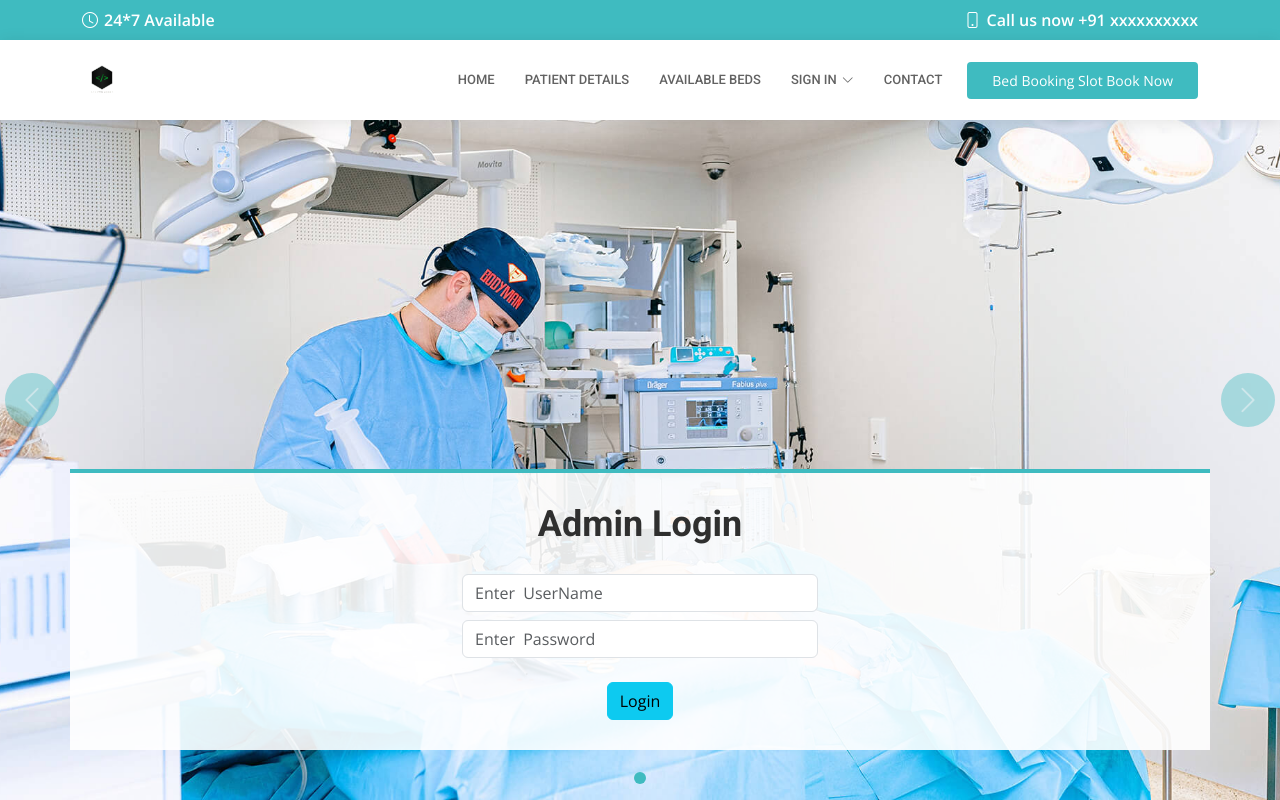
After one commit to Meenakshi233/covid-bed-slot-booking, a Flask app: page /admin in a window 1280 px wide. The commit adds this page. Run offline with Flask 3, Linux system fonts and the light colour scheme; some libraries are stand-ins or nearby versions.

Commit message:
changes done

```diff
--- a/backend/main.py
+++ b/backend/main.py
@@ -1,41 +1,180 @@
-from flask import Flask,redirect,render_template
+from flask import Flask, json,redirect,render_template,flash,request
+from flask.globals import request, session
+from flask.helpers import url_for
 from flask_sqlalchemy import SQLAlchemy
+from flask_login import UserMixin
+from werkzeug.security import generate_password_hash,check_password_hash
+
+from flask_login import login_required,logout_user,login_user,login_manager,LoginManager,current_user
+
+
+import json
 
 # mydatabase connection
 local_server = True
 app = Flask(__name__)
 app.secret_key = "hemmee"
 
+login_manager = LoginManager(app)
+login_manager.login_view = 'login'
+
+
 #app.config['SQLALCHEMY_DATABASE_URI']= "mysql://username:password@localhost/databasename"
-app.config['SQLALCHEMY_DATABASE_URI']= "mysql://root:@localhost/SARS_Cov_2"
+app.config['SQLALCHEMY_DATABASE_URI']='mysql://root:@localhost/covid'
 db=SQLAlchemy(app)
+
+@login_manager.user_loader
+def load_user(user_id):
+    return User.query.get(int(user_id))
 
 class Test(db.Model):
     id=db.Column(db.Integer, primary_key=True)
     name=db.Column(db.String(50))
+
+class User(db.Model,UserMixin):
+    id=db.Column(db.Integer,primary_key=True)
+    srfid=db.Column(db.String(20),unique=True)
+    email=db.Column(db.String(50))
+    dob=db.Column(db.String(1000))
+
+class Hospitaluser(UserMixin,db.Model):
+    id=db.Column(db.Integer,primary_key=True)
+    hcode=db.Column(db.String(20))
+    email=db.Column(db.String(50))
+    password=db.Column(db.String(1000))
 
 @app.route("/")
 def home():
     return render_template("index.html")
 
 
-@app.route("/usersignup")
-def usersignup():
+
+
+@app.route('/signup',methods=['POST','GET'])
+def signup():
+    if request.method=="POST":
+        srfid=request.form.get('srf')
+        email=request.form.get('email')
+        dob=request.form.get('dob')
+        # print(srfid,email,dob)
+        #encpassword=generate_password_hash(dob)
+        user=User.query.filter_by(srfid=srfid).first()
+        emailUser=User.query.filter_by(email=email).first()
+        if user or emailUser:
+            flash("Email or srif is already taken","warning")
+            return render_template("usersignup.html")
+        # new_user=db.engine.execute(f"INSERT INTO `user` (`srfid`,`email`,`dob`) VALUES ('{srfid}','{email}','{dob}') ")
+        new_user=User(srfid=srfid,email=email,dob=dob)
+        db.session.add(new_user)
+        db.session.commit()
+
+        flash("SignUp Success Please Login","success")
+        return render_template("userlogin.html")
+
     return render_template("usersignup.html")
 
-@app.route("/userlogin")
-def userlogin():
+@app.route('/login',methods=['POST','GET'])
+def login():
+    if request.method=="POST":
+        srfid=request.form.get('srf')
+        dob=request.form.get('dob')
+        user=User.query.filter_by(srfid=srfid).first()
+        if user and user.dob==dob:
+            login_user(user)
+            flash("Login Success","info")
+            return render_template("index.html")
+        else:
+            flash("Invalid Credentials","danger")
+            return render_template("userlogin.html")
+
+
     return render_template("userlogin.html")
 
-#testing whether db is connected or not
+@app.route('/hospitallogin',methods=['POST','GET'])
+def hospitallogin():
+    if request.method=="POST":
+        email=request.form.get('email')
+        password=request.form.get('password')
+        user=Hospitaluser.query.filter_by(email=email).first()
+        #if user and check_password_hash(user.password,password):
+        if user and user.password==password:
+            login_user(user)
+            flash("Login Success","info")
+            return render_template("index.html")
+        else:
+            flash("Invalid Credentials","danger")
+            return render_template("hospitallogin.html")
+
+@app.route('/admin',methods=['POST','GET'])
+def admin():
+
+    if request.method=="POST":
+        username=request.form.get('username')
+        password=request.form.get('password')
+        if(username=="admin" and password=="admin"):
+            session['user']=username
+            flash("login success","info")
+            return render_template("addHosUser.html")
+        else:
+            flash("Invalid Credentials","danger")
+
+    return render_template("admin.html")
+
+@app.route('/logout')
+@login_required
+def logout():
+    logout_user()
+    flash("Logout SuccessFul","warning")
+    return redirect(url_for('login'))
+
+@app.route('/addHospitalUser',methods=['POST','GET'])
+def hospitalUser():
+
+    if('user' in session and session['user']=="admin"):
+
+        if request.method=="POST":
+            hcode=request.form.get('hcode')
+            email=request.form.get('email')
+            password=request.form.get('password')
+
+            hcode=hcode.upper()
+            emailUser=Hospitaluser.query.filter_by(email=email).first()
+            if  emailUser:
+                flash("Email or srif is already taken","warning")
+
+
+            query=Hospitaluser(hcode=hcode,email=email,password=password)
+            db.session.add(query)
+            db.session.commit()
+
+
+
+            flash("Data Sent and Inserted Successfully","warning")
+            return render_template("addHosUser.html")
+
+    else:
+        flash("Login and try Again","warning")
+        return render_template("addHosUser.html")
+
+
+
 @app.route("/test")
 def test():
     try:
-        a=Test.query.all()
+        a = Test.query.all()
         print(a)
         return "My database is connected"
     except Exception as e:
         print(e)
         return "My database is not connected"
 
-app.run(debug=True)
+@app.route("/logoutadmin")
+def logoutadmin():
+    session.pop('user')
+    flash("You are logout admin", "primary")
+
+    return redirect('/admin')
+
+
+if __name__ == "__main__":
+    app.run(debug=True)
--- /dev/null
+++ b/backend/templates/admin.html
@@ -0,0 +1,37 @@
+{% extends 'baselogin.html' %}
+{% block title %} Admin Login{% endblock title %}
+{% block form %}
+<h2>Admin Login  </h2>
+
+<div class="row">
+<div class="col-md-4"></div>
+
+<div class="col-md-4">
+
+
+<form action="/admin" method="post">
+
+{% include "message.html" %}
+
+<div class="form-group">
+<input type="text" class="form-control mt-2" placeholder="Enter  UserName" name="username" required>
+</div>
+
+
+<div class="form-group">
+<input type="password" class="form-control mt-2" placeholder="Enter  Password" name="password" required>
+</div>
+<br>
+<button type="submit" class="btn btn-info">Login</button>
+
+</form>
+
+</div>
+
+
+<div class="col-md-4"></div>
+
+</div>
+
+
+{% endblock form %}
--- a/backend/templates/baselogin.html
+++ b/backend/templates/baselogin.html
@@ -56,17 +56,30 @@
 
       <nav id="navbar" class="navbar order-last order-lg-0">
         <ul>
-          <li><a class="nav-link scrollto " href="#hero">Home</a></li>
+          <li><a class="nav-link scrollto " href="/">Home</a></li>
           <li><a class="nav-link scrollto" href="#departments">Patient details</a></li>
           <li><a class="nav-link scrollto" href="#doctors">Available beds</a></li>
-          <li class="dropdown"><a href="#"><span>Sign In</span> <i class="bi bi-chevron-down"></i></a>
+          {% if current_user.is_authenticated %}
+
+          <li class="dropdown"><a href="/login"><span>Welcome {{current_user.email}}</span> <i class="bi bi-chevron-down"></i></a>
             <ul>
-              <li><a href="#">User Login</a></li>
-              <li><a href="#">Hospital Login</a></li>
-              <li><a href="#">Admin Login</a></li>
+              <li><a href="/logout">Logout</a></li>
+
+
             </ul>
           </li>
-          <li><a class="nav-link scrollto" href="#contact">Contact</a></li>
+{% else %}
+          <li class="dropdown"><a href="/login"><span>Sign In</span> <i class="bi bi-chevron-down"></i></a>
+            <ul>
+              <li><a href="/login">User Login</a></li>
+              <li><a href="/hospitallogin">Hospital Login</a></li>
+              <li><a href="/admin">Admin Login</a></li>
+
+            </ul>
+          </li>
+
+{% endif %}
+          <li><a class="nav-link scrollto" href="">Contact</a></li>
         </ul>
         <i class="bi bi-list mobile-nav-toggle"></i>
       </nav><!-- .navbar -->
--- /dev/null
+++ b/backend/templates/message.html
@@ -0,0 +1,12 @@
+{% with messages=get_flashed_messages(with_categories=true) %}
+{% if messages %}
+{% for category,message in messages %}
+
+<div class="alert alert-{{category}} alert-dismissible fade show" role="alert">
+  <strong>{{message}}</strong>
+  <button type="button" class="btn-close" data-bs-dismiss="alert" aria-label="Close"></button>
+</div>
+
+{% endfor %}
+{% endif %}
+{% endwith %}
--- a/backend/templates/userlogin.html
+++ b/backend/templates/userlogin.html
@@ -6,7 +6,8 @@
 <div class="row">
     <div class="col-md-4"></div>
     <div class="col-md-4">
-        <form action="" method="post">
+        <form action="/login" method="post">
+            {% include "message.html" %}
             <div class="form-group">
                 <input type="text" class="form-control mt-2" placeholder="Enter the SRF ID" name="srf" required>
             </div>
@@ -17,7 +18,7 @@
             <button type="submit" class="btn btn-info">Login</button>
             </form>
             <br>
-            New user? <a class="text-blue" href="/usersignup">Sign Up</a>
+            New user? <a class="text-blue" href="/signup">Sign Up</a>
     </div>
     <div class="col-md-4"></div>
 </div>
```
Also changed, not shown: backend/templates/addHosUser.html (added, +42 -0 lines), backend/templates/base.html (+40 -12 lines), backend/templates/config.json (added, +9 -0 lines), backend/templates/hospitallogin.html (added, +35 -0 lines), backend/templates/index.html (+8 -0 lines), backend/templates/usersignup.html (+4 -3 lines), backend/templates/adminsignup.html (deleted).
